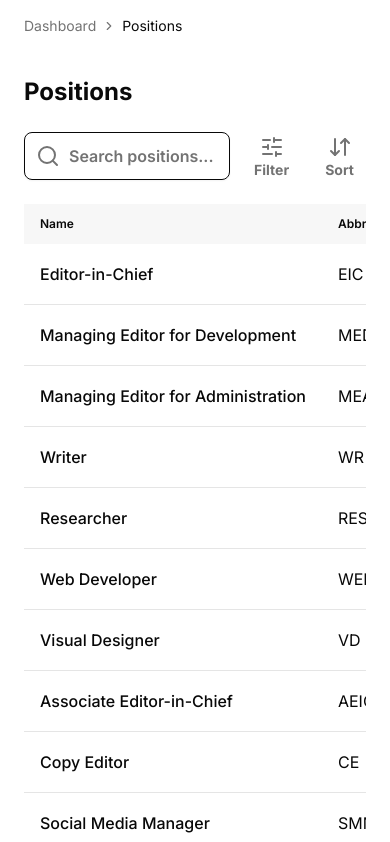
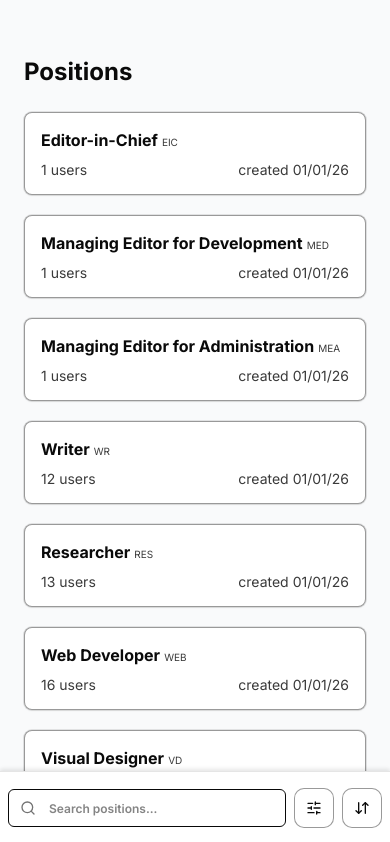
Before and after one commit to todayscarolinian/herald, a Next.js app in the folder apps/core/: page /positions in a window 390 px wide. Shown: the top 842 px of the page. Built offline with nearby package versions, Linux system fonts and the light colour scheme.

Commit message:
feat(core): implement responsive mobile card and tablet view

```diff
--- a/apps/core/app/positions/page.tsx
+++ b/apps/core/app/positions/page.tsx
@@ -1,8 +1,10 @@
 'use client'
 
-import { ArrowDownUp, Search,SlidersHorizontal } from 'lucide-react'
-import { useMemo, useState } from 'react'
+import { useEffect, useMemo, useState } from 'react'
 
+import { DesktopToolbar } from '@/components/positions/desktop-toolbar'
+import { MobileToolbar } from '@/components/positions/mobile-toolbar'
+import { PositionCard } from '@/components/positions/position-card'
 import { PositionsTable } from '@/components/positions/positions-table'
 import {
   Breadcrumb,
@@ -12,7 +14,6 @@ import {
   BreadcrumbPage,
   BreadcrumbSeparator,
 } from '@/components/ui/breadcrumb'
-import { Input } from '@/components/ui/input'
 
 const MOCK_POSITIONS = [
   { id: '1', name: 'Editor-in-Chief', abbreviation: 'EIC', userCount: 1, createdOn: '01/01/26' },
@@ -56,12 +57,26 @@ const MOCK_POSITIONS = [
 export default function PositionsPage() {
   const [positions] = useState(MOCK_POSITIONS)
   const [search, setSearch] = useState('')
+  const [isMobile, setIsMobile] = useState(false)
+  const [isTablet, setIsTablet] = useState(false)
 
-  // 🔍 filtering logic (core of this commit)
+  useEffect(() => {
+    const check = () => {
+      const width = window.innerWidth
+      setIsMobile(width < 440)
+      setIsTablet(width >= 440 && width < 1024)
+    }
+    check()
+    window.addEventListener('resize', check)
+    return () => window.removeEventListener('resize', check)
+  }, [])
+
   const filteredPositions = useMemo(() => {
     const query = search.toLowerCase().trim()
 
-    if (!query) {return positions}
+    if (!query) {
+      return positions
+    }
 
     return positions.filter(
       (p) => p.name.toLowerCase().includes(query) || p.abbreviation.toLowerCase().includes(query)
@@ -69,10 +84,11 @@ export default function PositionsPage() {
   }, [positions, search])
 
   return (
-    <main className="bg-background flex min-h-screen flex-col">
+    <main className="flex min-h-screen flex-col bg-[#f9fafb]">
       <div className="px-6 py-4">
+        {!isMobile && !isTablet && (
           <Breadcrumb>
-          <BreadcrumbList>
+            <BreadcrumbList className="text-base">
               <BreadcrumbItem>
                 <BreadcrumbLink href="/dashboard">Dashboard</BreadcrumbLink>
               </BreadcrumbItem>
@@ -84,6 +100,7 @@ export default function PositionsPage() {
               </BreadcrumbItem>
             </BreadcrumbList>
           </Breadcrumb>
+        )}
       </div>
 
       <div className="flex-1 px-6 py-6">
@@ -91,32 +108,33 @@ export default function PositionsPage() {
           <h1 className="text-foreground text-2xl font-bold">Positions</h1>
         </div>
 
-        {/* 🔍 Toolbar */}
-        <div className="mb-6 flex items-center gap-3">
-          {/* Search */}
-          <div className="relative h-12 flex-1">
-            <Search className="text-muted-foreground absolute top-1/2 left-3 h-4 h-6 w-4 w-6 -translate-y-1/2" />
-            <Input
-              placeholder="Search positions..."
-              value={search}
-              onChange={(e) => setSearch(e.target.value)}
-              className="border-tc_grayscale-900 h-12 pl-11 text-base font-semibold"
+        {!isMobile && (
+          <DesktopToolbar
+            search={search}
+            onSearchChange={setSearch}
+            onFilterClick={() => {}}
+            onSortClick={() => {}}
           />
+        )}
+
+        {isMobile ? (
+          <>
+            <div className="pb-20">
+              {filteredPositions.map((p) => (
+                <PositionCard key={p.id} position={p} />
+              ))}
             </div>
 
-          <button className="text-muted-foreground hover:text-foreground flex h-12 flex-col items-center justify-center gap-1 px-3 transition-colors">
-            <SlidersHorizontal className="h-6 w-6" />
-            <span className="text-sm leading-none font-bold">Filter</span>
-          </button>
-
-          <button className="text-muted-foreground hover:text-foreground flex h-12 flex-col items-center justify-center gap-1 px-3 transition-colors">
-            <ArrowDownUp className="h-6 w-6" />
-            <span className="text-sm leading-none font-bold">Sort</span>
-          </button>
-        </div>
-
-        {/* Table */}
+            <MobileToolbar
+              search={search}
+              onSearchChange={setSearch}
+              onFilterClick={() => {}}
+              onSortClick={() => {}}
+            />
+          </>
+        ) : (
           <PositionsTable positions={filteredPositions} />
+        )}
       </div>
     </main>
   )
--- /dev/null
+++ b/apps/core/components/positions/desktop-toolbar.tsx
@@ -0,0 +1,45 @@
+'use client'
+
+import { ArrowDownUp, Search, SlidersHorizontal } from 'lucide-react'
+
+import { Input } from '@/components/ui/input'
+
+type Props = {
+  search: string
+  onSearchChange: (value: string) => void
+  onFilterClick?: () => void
+  onSortClick?: () => void
+}
+
+export function DesktopToolbar({ search, onSearchChange, onFilterClick, onSortClick }: Props) {
+  return (
+    <div className="mb-6 flex items-center gap-3">
+      <div className="relative h-12 flex-1">
+        <Search className="text-muted-foreground absolute top-1/2 left-3 h-4 w-4 -translate-y-1/2" />
+
+        <Input
+          placeholder="Search positions..."
+          value={search}
+          onChange={(e) => onSearchChange(e.target.value)}
+          className="border-tc_grayscale-900 h-12 pl-10 text-base font-medium placeholder:text-base"
+        />
+      </div>
+
+      <button
+        onClick={onFilterClick}
+        className="text-muted-foreground hover:text-foreground flex h-12 flex-col items-center justify-center gap-1 px-3 transition-colors"
+      >
+        <SlidersHorizontal className="h-6 w-6" />
+        <span className="text-sm font-bold">Filter</span>
+      </button>
+
+      <button
+        onClick={onSortClick}
+        className="text-muted-foreground hover:text-foreground flex h-12 flex-col items-center justify-center gap-1 px-3 transition-colors"
+      >
+        <ArrowDownUp className="h-6 w-6" />
+        <span className="text-sm font-bold">Sort</span>
+      </button>
+    </div>
+  )
+}
--- /dev/null
+++ b/apps/core/components/positions/mobile-toolbar.tsx
@@ -0,0 +1,41 @@
+'use client'
+
+import { ArrowDownUp,Search, SlidersHorizontal } from 'lucide-react'
+
+type Props = {
+  search: string
+  onSearchChange: (value: string) => void
+  onFilterClick?: () => void
+  onSortClick?: () => void
+}
+
+export function MobileToolbar({ search, onSearchChange, onFilterClick, onSortClick }: Props) {
+  return (
+    <div className="bg-background fixed right-0 bottom-0 left-0 flex items-center gap-2 border-t px-2 py-4 shadow-[0_-2px_4px_0_rgba(0,0,0,0.1)]">
+      <div className="relative flex-1">
+        <Search className="text-muted-foreground absolute top-1/2 left-3 h-4 w-4 -translate-y-1/2" />
+
+        <input
+          value={search}
+          onChange={(e) => onSearchChange(e.target.value)}
+          placeholder="Search positions..."
+          className="border-tc_grayscale-900 bg-background w-full rounded-sm border py-2 pr-4 pl-10 text-sm outline-none placeholder:text-xs placeholder:font-semibold"
+        />
+      </div>
+
+      <button
+        onClick={onFilterClick}
+        className="bg-background flex h-10 w-10 items-center justify-center rounded-lg border border-black/40"
+      >
+        <SlidersHorizontal size={16} />
+      </button>
+
+      <button
+        onClick={onSortClick}
+        className="bg-background flex h-10 w-10 items-center justify-center rounded-lg border border-black/40"
+      >
+        <ArrowDownUp size={16} />
+      </button>
+    </div>
+  )
+}
--- /dev/null
+++ b/apps/core/components/positions/position-card.tsx
@@ -0,0 +1,44 @@
+'use client'
+
+import { Card, CardContent, CardHeader } from '@/components/ui/card'
+
+type Position = {
+  id: string
+  name: string
+  abbreviation: string
+  userCount: number
+  createdOn: string
+}
+
+type Props = {
+  position: Position
+  onClick?: (position: Position) => void
+}
+
+export function PositionCard({ position, onClick }: Props) {
+  return (
+    <Card
+      onClick={() => onClick?.(position)}
+      className="mb-5 flex h-[83px] min-w-[250px] cursor-pointer flex-col justify-center gap-2 overflow-hidden rounded-[8px] border border-black/40 bg-white p-0 transition hover:shadow-md"
+    >
+      <CardHeader className="px-4 py-0">
+        <div className="flex min-w-0 items-baseline gap-1">
+          <h3 className="text-foreground truncate text-base font-bold">{position.name}</h3>
+          <span className="text-tc_grayscale-800 text-muted-foreground shrink-0 text-[10px] whitespace-nowrap">
+            {position.abbreviation}
+          </span>
+        </div>
+      </CardHeader>
+
+      <CardContent className="text-muted-foreground flex justify-between gap-4 px-4 py-0 text-sm">
+        <span className="text-tc_grayscale-800 shrink-0 whitespace-nowrap">
+          {position.userCount} users
+        </span>
+
+        <span className="text-tc_grayscale-800 min-w-0 truncate text-right">
+          created {position.createdOn}
+        </span>
+      </CardContent>
+    </Card>
+  )
+}
--- a/apps/core/components/positions/positions-table.tsx
+++ b/apps/core/components/positions/positions-table.tsx
@@ -46,7 +46,7 @@ export function PositionsTable({ positions }: Props) {
               key={position.id}
               className="hover:bg-muted/50 text-tc_grayscale-900 cursor-pointer bg-white text-base"
             >
-              <TableCell className="px-4 py-[18px] font-medium">{position.name}</TableCell>
+              <TableCell className="px-4 py-[18px] font-semibold">{position.name}</TableCell>
 
               <TableCell className="px-4 py-[18px]">{position.abbreviation}</TableCell>
 
```
Lines whose indentation alone changed are shown as unchanged.
